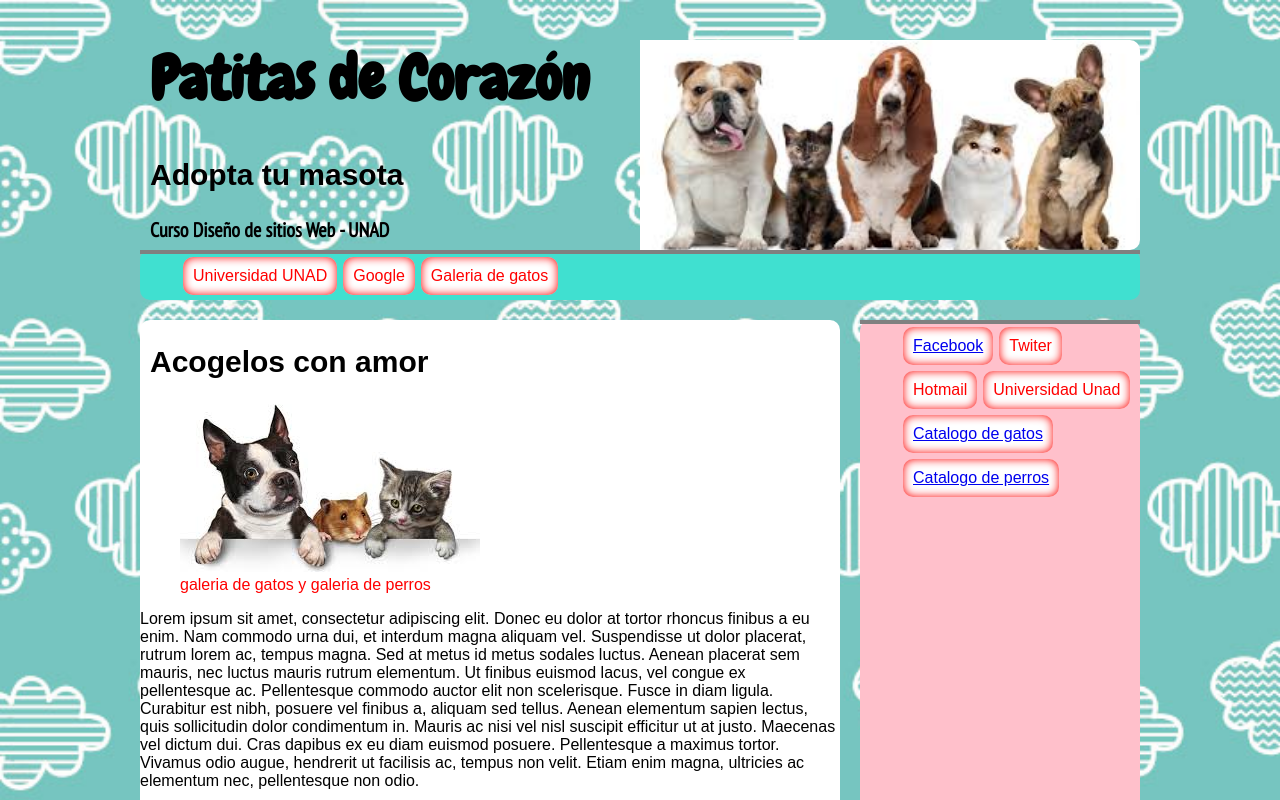
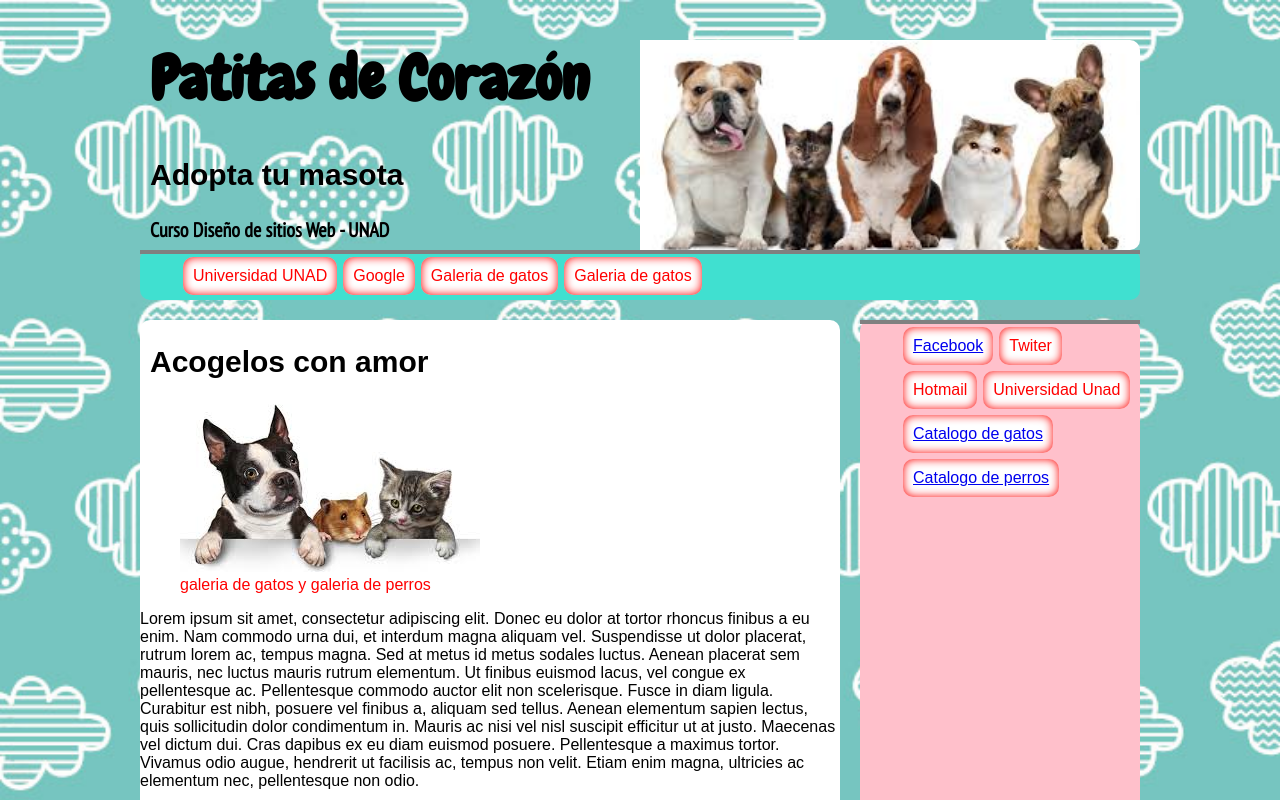
Before and after one commit to kalobrim/kalobrim.github.io, a plain HTML site: page index.html in a window 1280 px wide. Shown: the top 800 px of the page. Drawn offline with Linux system fonts and the light colour scheme; a web font is replaced by a local one.

Commit message:
este si
si

```diff
--- a/index.html
+++ b/index.html
@@ -29,7 +29,8 @@
  	<ul class="menu">
  		<li><a href="http://www.unad.edu.co"class="menu"Universidad UNAD</a>Universidad UNAD</li>
  		<li><a href="http://www.google.com"class="menu"</a>Google</li>
- 		<li><a href="pagina2.html"class="menu">Galeria de gatos</a></li>
+ 		<li><a href="pagina2.html"class="menu">Galeria de gatos</li>
+ 		<li><a href="pagina3.html"class="menu">Galeria de gatos</li>
 
 
  	</ul>
```
